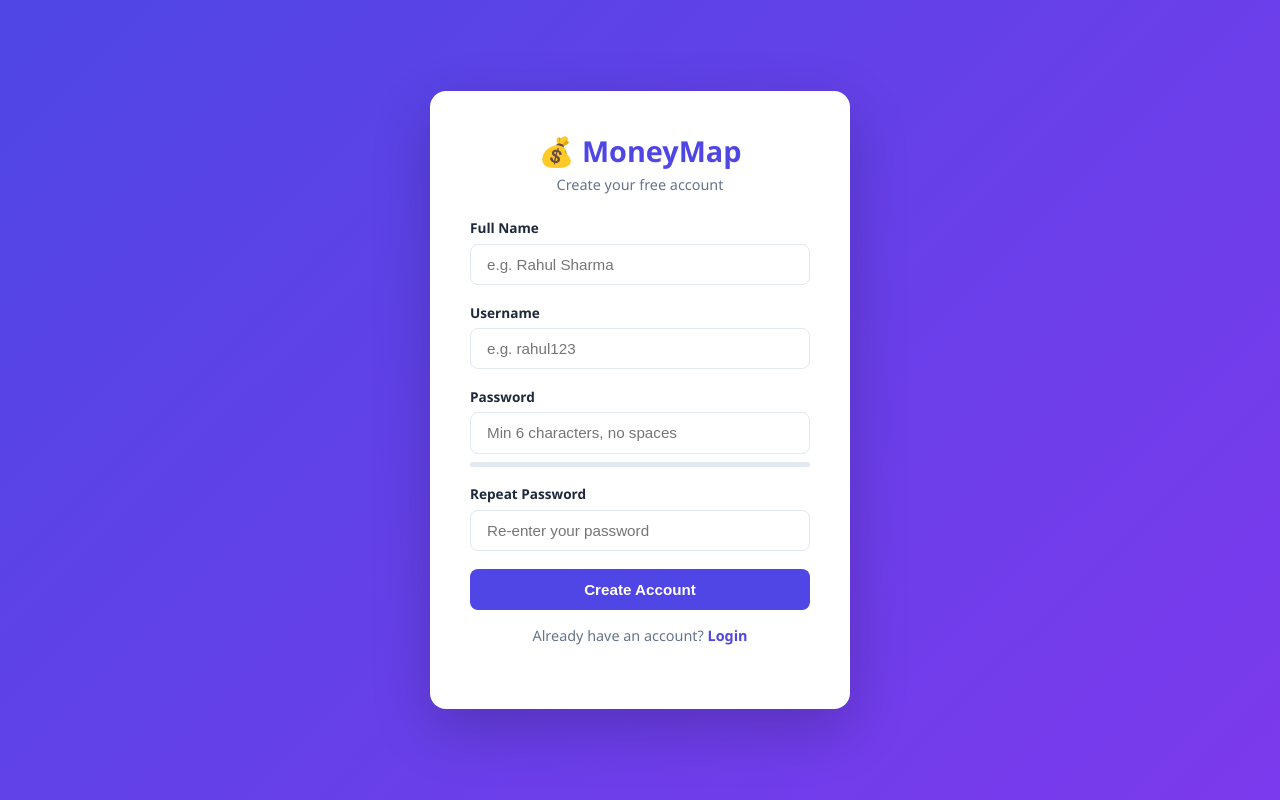
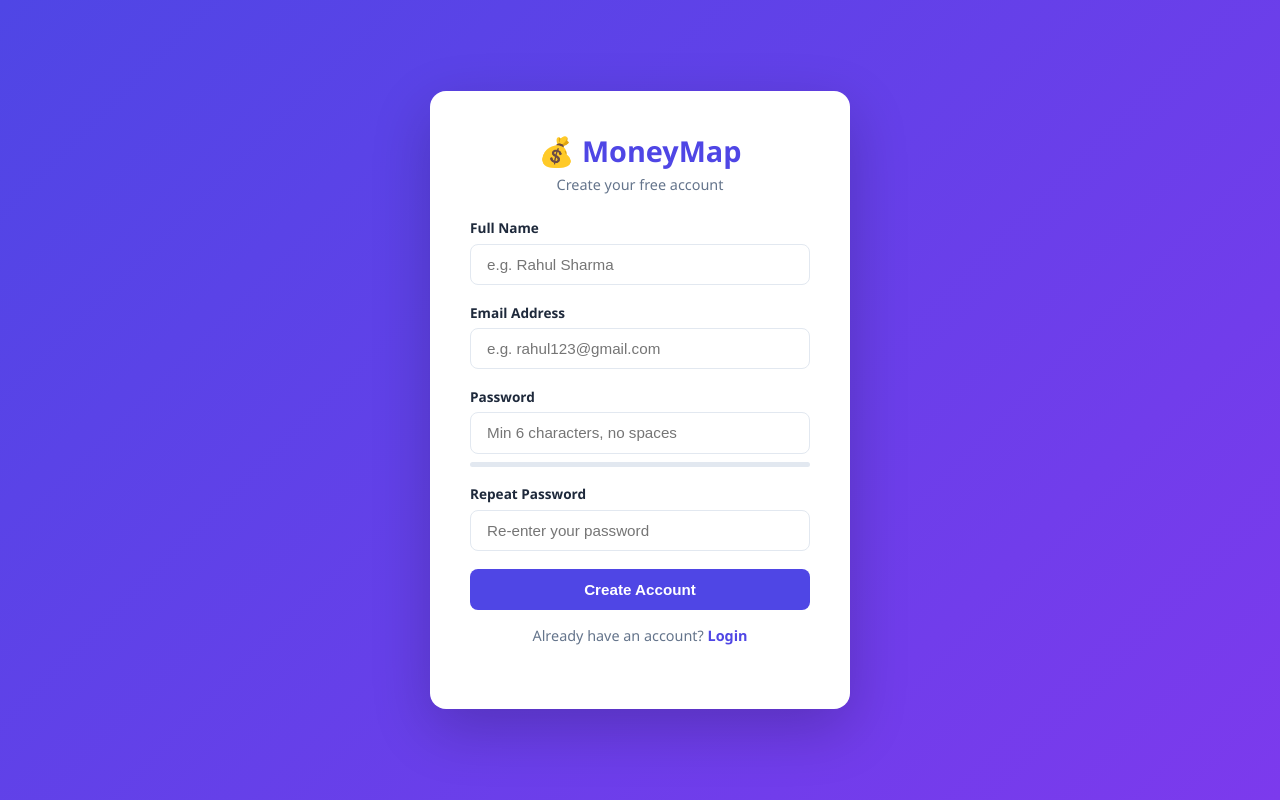
Before and after one commit to durvadabke2011-sudo/MoneyMap---Smart-Expense-Tracker, a Flask app: page /register in a window 1280 px wide. Run offline with Flask 3, Linux system fonts and the light colour scheme.

Commit message:
first commit

```diff
--- a/templates/register.html
+++ b/templates/register.html
@@ -44,8 +44,8 @@
 
       <!-- Email -->
       <div class="form-group">
-        <label>Username</label>
-        <input type="text" id="email" name="email" placeholder="e.g. rahul123"
+        <label>Email Address</label>
+        <input type="email" id="email" name="email" placeholder="e.g. rahul123@gmail.com"
                oninput="chkEmail()" autocomplete="email">
         <div class="field-error" id="emailErr">❌ Invalid email. Use a real email like user@gmail.com</div>
         <div class="field-ok"    id="emailOk">✅ Looks good!</div>
```
